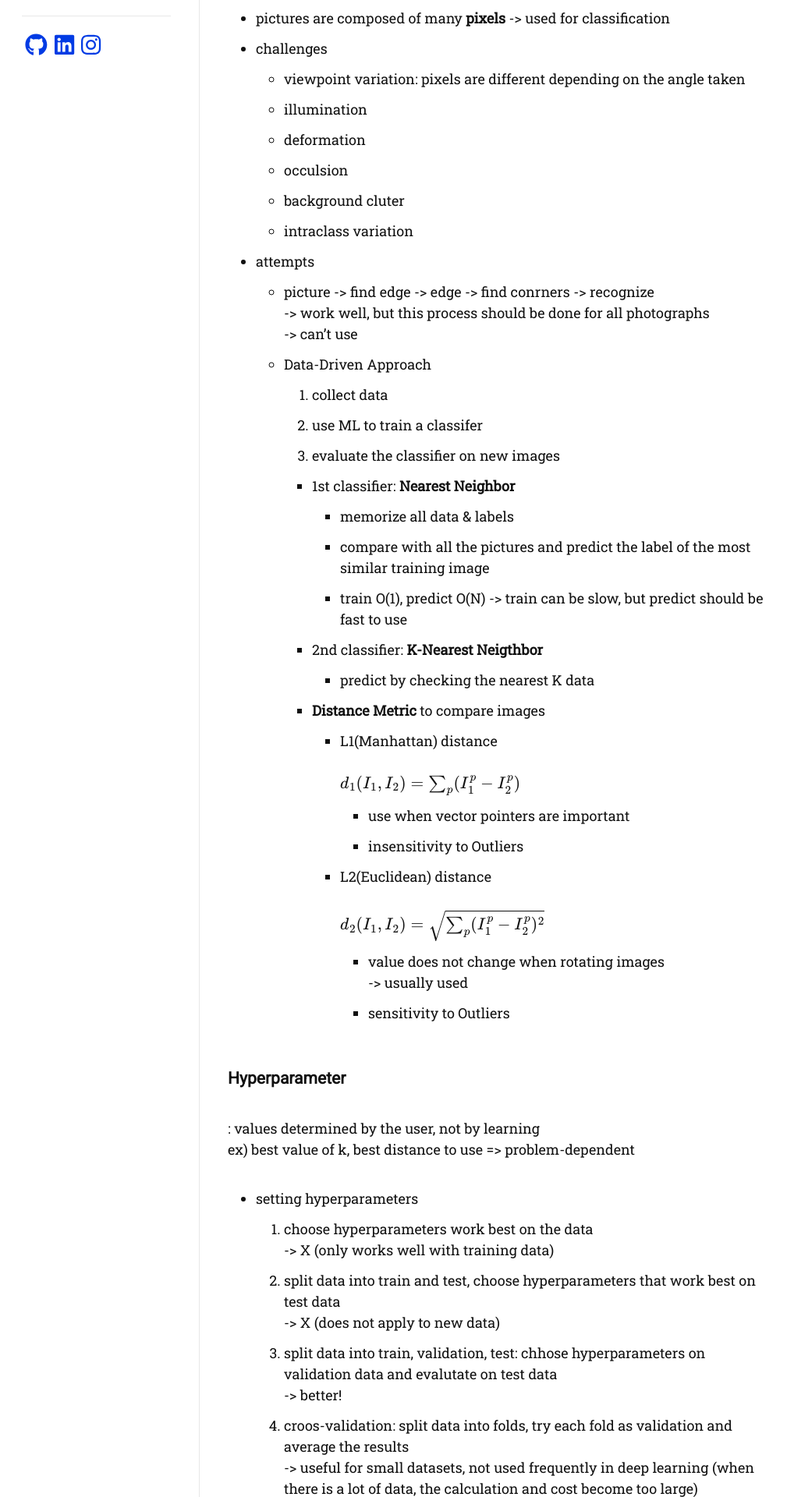
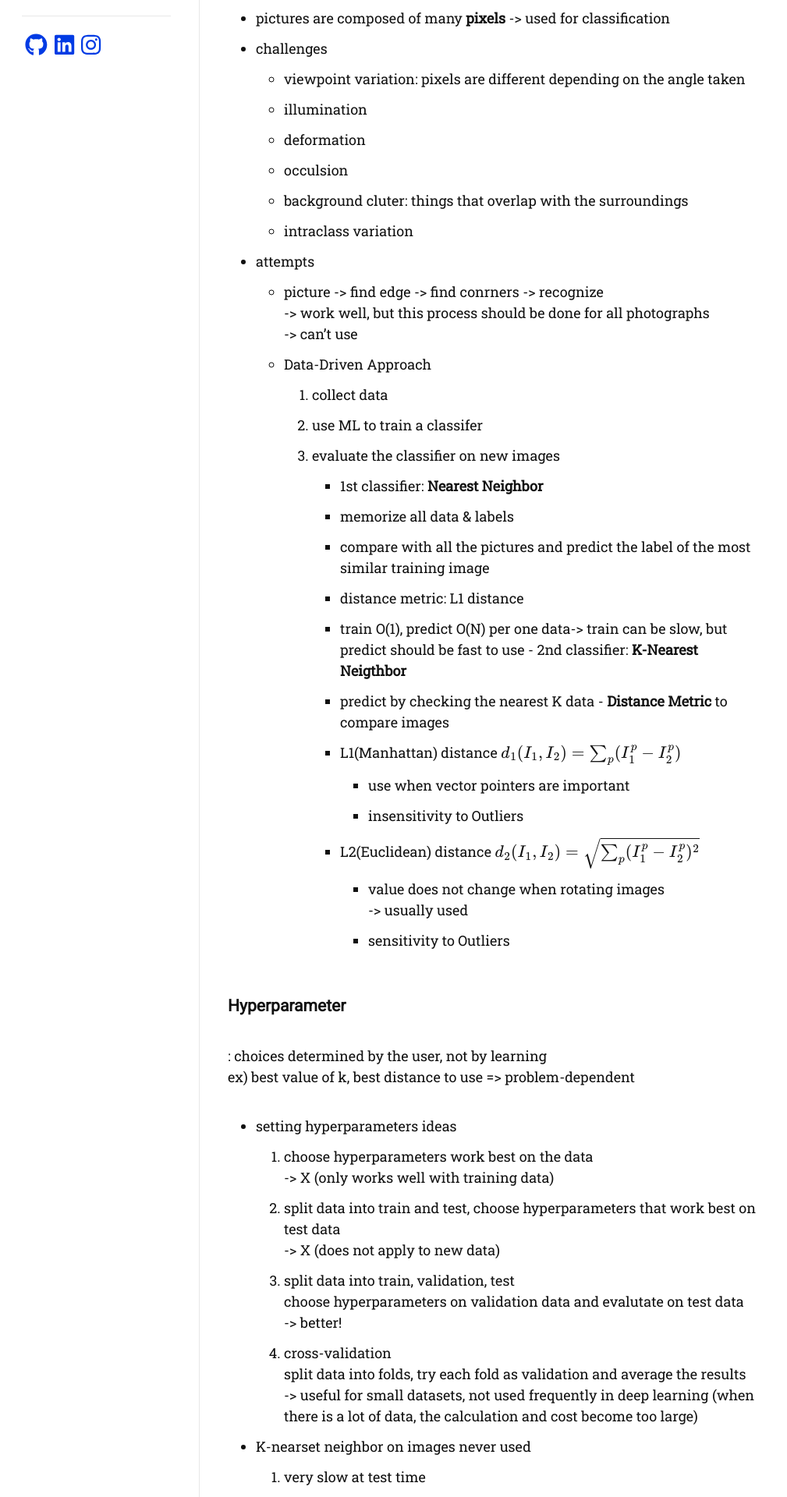
Before and after one commit to dlgur1994/dlgur1994.github.io, a Jekyll site: the page built from _posts/2021-07-18-CS231n-Lecture2.md, in a window 1280 px wide. Shown: the part 428-2348 px from the top of the page at 78% size, without its empty margins (134-1143 px from the left). Built offline with Jekyll 4.4.1, drawn with Linux system fonts in a browser that asks for light colours; nearby versions of some CDN libraries; some web fonts are replaced; comment, search, counter and statistics services are not loaded; some of the changed text lies outside the part shown.

Commit message:
cs231n_lecture2 updated 21/08/07

```diff
--- a/_posts/2021-07-18-CS231n-Lecture2.md
+++ b/_posts/2021-07-18-CS231n-Lecture2.md
@@ -15,56 +15,54 @@ math: true
     - illumination
     - deformation
     - occulsion
-    - background cluter
+    - background cluter: things that overlap with the surroundings
     - intraclass variation
 - attempts
-    - picture -> find edge -> edge -> find conrners -> recognize<br/>
+    - picture -> find edge -> find conrners -> recognize<br/>
       -> work well, but this process should be done for all photographs<br/>
       -> can't use
     - Data-Driven Approach
         1. collect data
         2. use ML to train a classifer
         3. evaluate the classifier on new images
-
         - 1st classifier: **Nearest Neighbor**
             - memorize all data & labels
             - compare with all the pictures and predict the label of the most similar training image
-            - train O(1), predict O(N) -> train can be slow, but predict should be fast to use
+            - distance metric: L1 distance
+            - train O(1), predict O(N) per one data-> train can be slow, but predict should be fast to use
         - 2nd classifier: **K-Nearest Neigthbor**
             - predict by checking the nearest K data
         - **Distance Metric** to compare images
-            - L1(Manhattan) distance<br/>
-                <br/>
-                $$d_1(I_1, I_2) = \sum_p(I_1^p - I_2^p)$$
+            - L1(Manhattan) distance
+            $$d_1(I_1, I_2) = \sum_p(I_1^p - I_2^p)$$
                 - use when vector pointers are important
                 - insensitivity to Outliers
-            - L2(Euclidean) distance<br/>
-                <br/>
+            - L2(Euclidean) distance
                 $$d_2(I_1,I_2) = \sqrt{\sum_p(I_1^p - I_2^p)^2}$$
                 - value does not change when rotating images<br/>
                 -> usually used
                 - sensitivity to Outliers
 
-
 ### Hyperparameter
-: values determined by the user, not by learning<br/>
+: choices determined by the user, not by learning<br/>
 ex) best value of k, best distance to use => problem-dependent
-- setting hyperparameters
+- setting hyperparameters ideas
     1. choose hyperparameters work best on the data<br/>
     -> X (only works well with training data)
     2. split data into train and test, choose hyperparameters that work best on test data<br/>
     -> X (does not apply to new data)
-    3. split data into train, validation, test: chhose hyperparameters on validation data and evalutate on test data<br/>
+    3. split data into train, validation, test<br/>
+    choose hyperparameters on validation data and evalutate on test data<br/>
     -> better!
-    4. croos-validation: split data into folds, try each fold as validation and average the results<br/>
+    4. cross-validation<br/>
+    split data into folds, try each fold as validation and average the results<br/>
     -> useful for small datasets, not used frequently in deep learning (when there is a lot of data, the calculation and cost become too large)
-
-K-nearset neighbor on images never used
-1. very slow at test time
-2. distance metrics on pixels are not informative<br/>
--> it says it's the same even if it changes
-3. curse of dimensionality<br/>
--> it occurs when the number of variables increases over the data, which means that the space between data increases as dimensions increase
+- K-nearset neighbor on images never used
+    1. very slow at test time
+    2. distance metrics on pixels are not informative<br/>
+    -> it says it's the same even if it changes
+    3. curse of dimensionality<br/>
+    -> it occurs when the number of variables increases over the data, which means that the space between data increases as dimensions increase. If this happens, it can be judged that completely different data are the same.
 
 ### Linear Classification
 image -> $$f(x, W)$$ ($$W$$: weights/parameters) -> giving class scores<br/>
```
